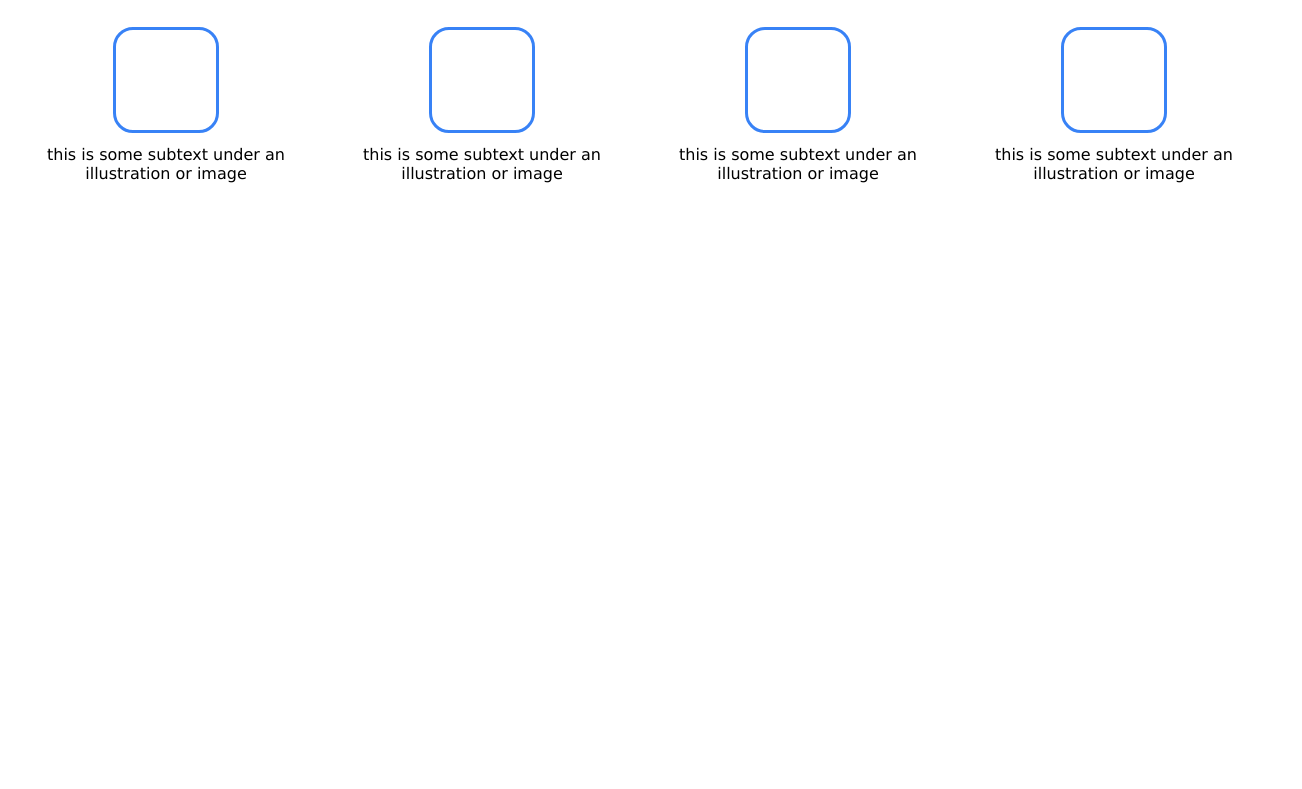
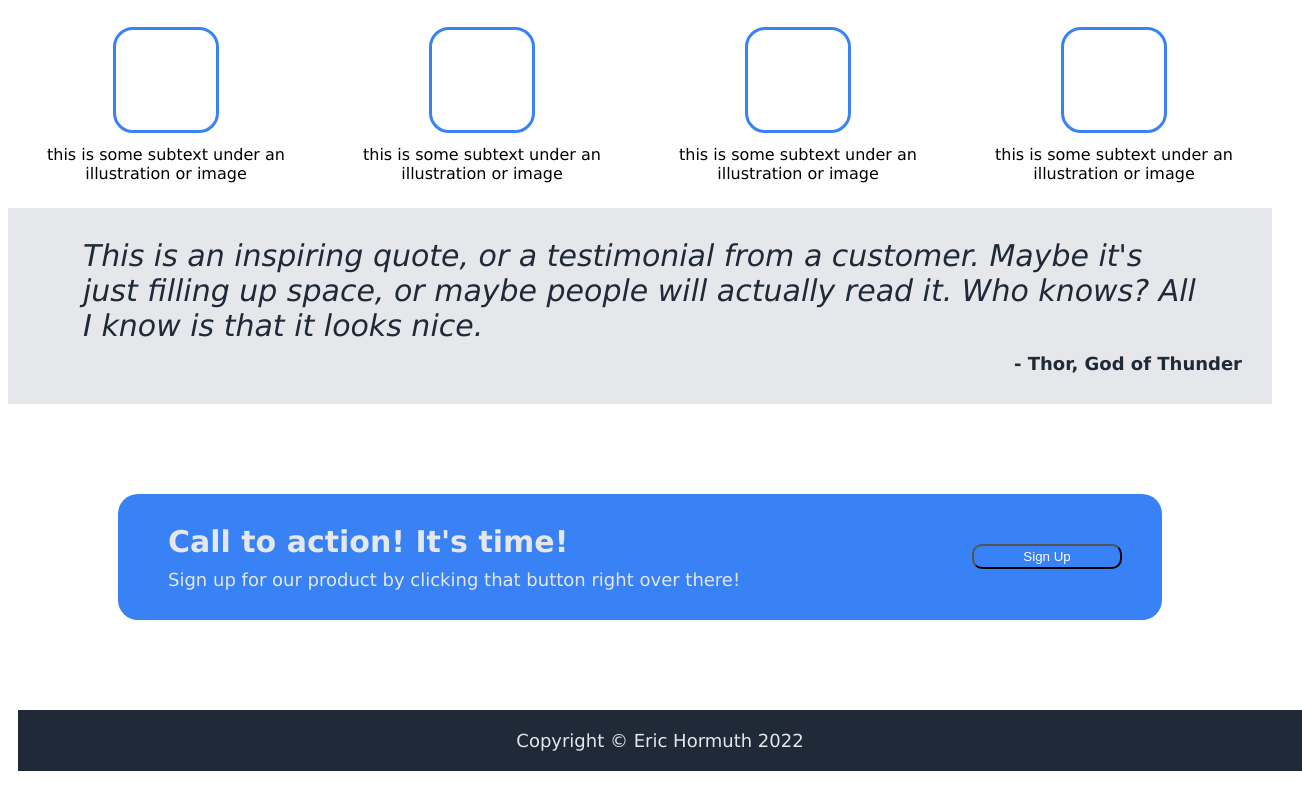
Before and after one commit to emh1194/landingpage, a plain HTML site: page index.html in a window 1280 px wide. Shown: the part 408-1197 px from the top of the page, 1302 px wide, since content can reach past the window. Before the commit the page ends 800 px from the top, so only its background shows below. Drawn offline with Linux system fonts and the light colour scheme.

Commit message:
created and styled call to action section and footer

```diff
--- a/index.html
+++ b/index.html
@@ -17,7 +17,7 @@
           <div>
             <h1>This website is awesome</h1>
             <p>This website has some subtext that goes under the main title. It's a smaller font and the color is lower contrast.</p>
-            <button>Sign Up</button>
+            <button class="topButton">Sign Up</button>
          </div>
          <div>
             <div class="grayBox">This is an image placeholder</div>
@@ -39,6 +39,25 @@
                 <a class="caption">this is some subtext under an illustration or image</a>
             </div>
 
+        <div class="testimonialBlock">
+            <p class="testimonial">This is an inspiring quote, or a testimonial from a customer. Maybe it's just filling up space, or maybe people will actually read it. Who knows? All I know is that it looks nice.</p>
+            <p class="customer">- Thor, God of Thunder</p>
+        </div>
+
+        <div class="action">
+            <div class="actionText">
+            <p style="font-weight: 700; font-size: 30px;">Call to action! It's time!</p>
+            <p>Sign up for our product by clicking that button right over there!</p>
+            </div>
+            <div class="actionButton">
+                <button class="bottomButton">Sign Up</button>
+            </div>
+        </div>
+
+    <div class="footer">
+        <p class="footText">Copyright © Eric Hormuth 2022</p>
+    </div>
+
         </div>
     </body>
 </html>
--- a/style.css
+++ b/style.css
@@ -62,7 +62,7 @@ p {
     margin: 10px;
 }
 
-button {
+.topButton {
     height: 50px;
     width: 300px;
     color: #3882F6;
@@ -100,5 +100,58 @@ h2 {
     display: flex;
     text-align: center;
     justify-content: space-around;
+    margin-bottom: 25px;
+}
 
+.testimonialBlock {
+    background-color: #E5E7EB;
+    padding: 20px;
 }
+
+.testimonial {
+    color: #1F2937;
+    font-style: italic;
+    font-size: 30px;
+    padding: 0 45px 0 45px;
+}
+
+.customer {
+    color: #1F2937;
+    font-weight: bold;
+    font-size: 18px;
+    text-align: end;
+}
+
+.action {
+    display: flex;
+    justify-content: center;
+    align-items: center;
+    padding: 20px 40px 20px 40px;
+    margin: 90px 110px 90px 110px;
+    background-color: #3882F6;
+    border-radius: 20px;
+}
+
+.actionText {
+    color: #f9faf8;
+    text-align: start;
+    width: 400px;
+    flex-grow: 1;
+}
+
+.bottomButton {
+    height: 25px;
+    width: 150px;
+    border-style: solid white;
+    border-radius: 10px;
+    background-color: #3882F6;
+    color: white;
+}
+
+.footer {
+    background-color: #1F2937;
+    margin: 10px;
+    padding: 10px;
+    text-align: center;
+    width: 100%;
+}
```
